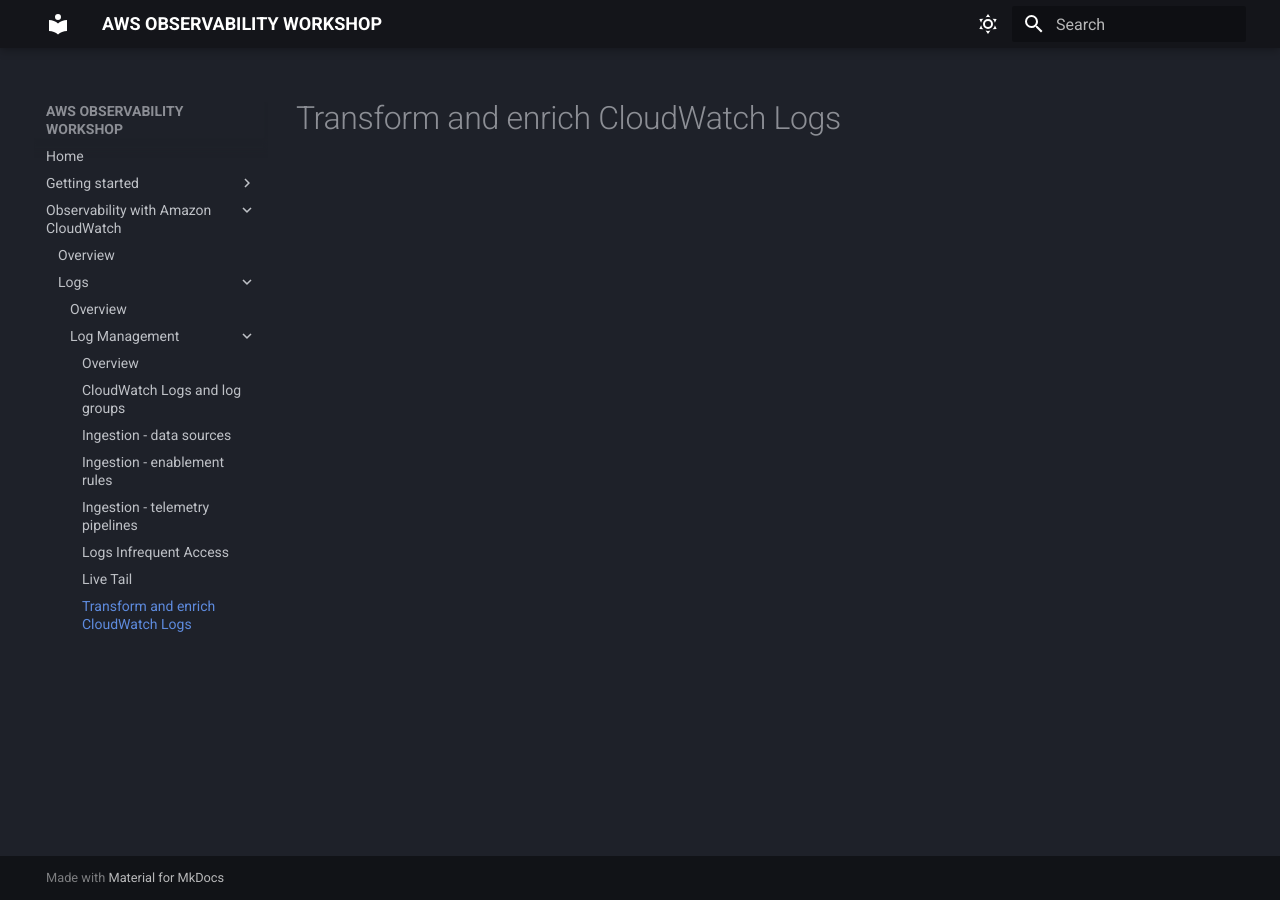
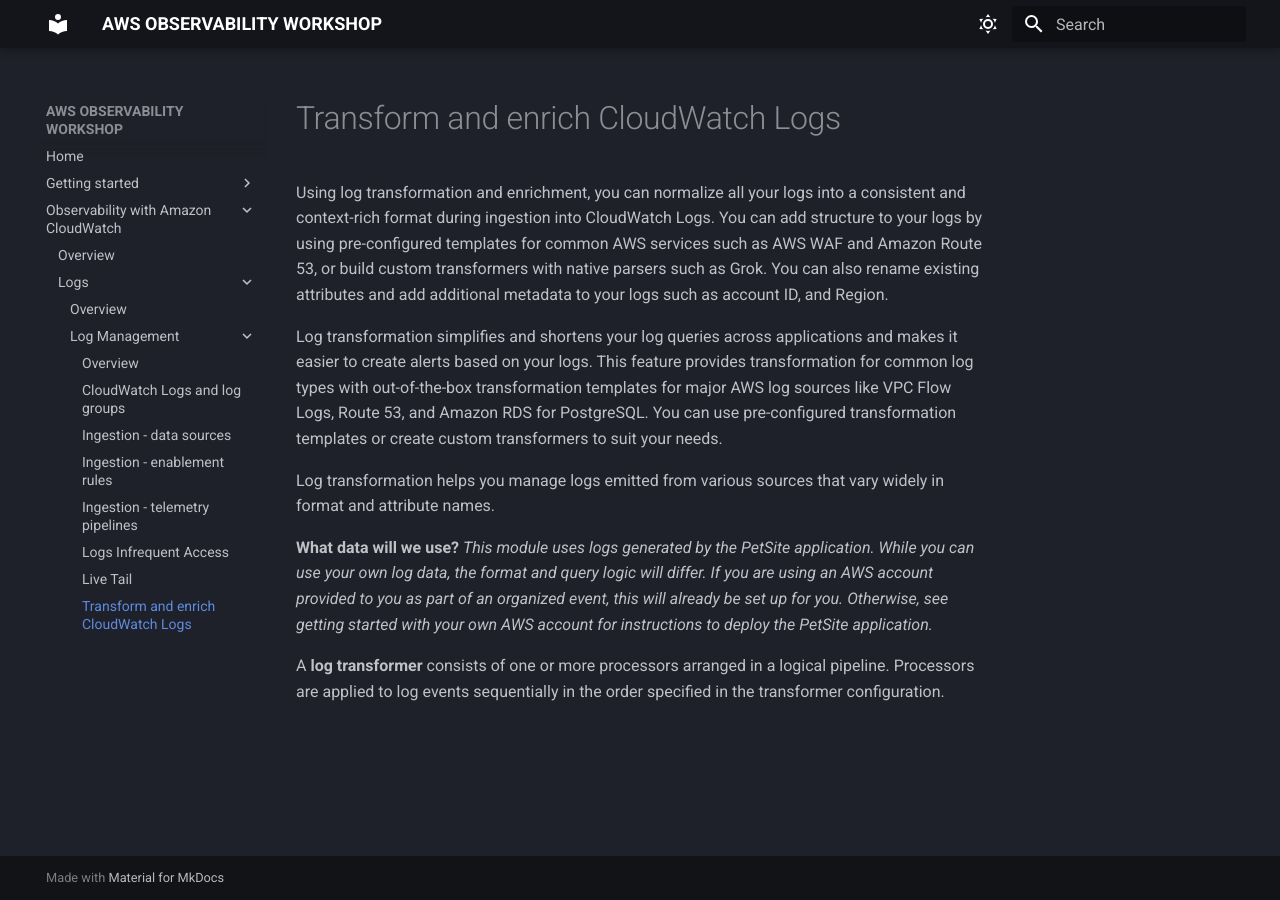
Before and after one commit to PRappalini/AWS-OBSERVABILITY-WORKSHOP, an MkDocs documentation site: the page built from docs/14-transform_and_enrich_cloudwatch_logs.md, in a window 1280 px wide. Built offline with MkDocs 1.6.1 and Material for MkDocs 9.7.7, drawn with Linux system fonts in a browser that asks for light colours.

Commit message:
Update 14-transform_and_enrich_cloudwatch_logs.md

```diff
--- a/docs/14-transform_and_enrich_cloudwatch_logs.md
+++ b/docs/14-transform_and_enrich_cloudwatch_logs.md
@@ -1,2 +1,12 @@
 
 # Transform and enrich CloudWatch Logs
+
+Using log transformation and enrichment, you can normalize all your logs into a consistent and context-rich format during ingestion into CloudWatch Logs. You can add structure to your logs by using pre-configured templates for common AWS services such as AWS WAF and Amazon Route 53, or build custom transformers with native parsers such as Grok. You can also rename existing attributes and add additional metadata to your logs such as account ID, and Region.
+
+Log transformation simplifies and shortens your log queries across applications and makes it easier to create alerts based on your logs. This feature provides transformation for common log types with out-of-the-box transformation templates for major AWS log sources like VPC Flow Logs, Route 53, and Amazon RDS for PostgreSQL. You can use pre-configured transformation templates or create custom transformers to suit your needs.
+
+Log transformation helps you manage logs emitted from various sources that vary widely in format and attribute names.
+
+**What data will we use?** *This module uses logs generated by the PetSite application. While you can use your own log data, the format and query logic will differ. If you are using an AWS account provided to you as part of an organized event, this will already be set up for you. Otherwise, see getting started with your own AWS account for instructions to deploy the PetSite application.*
+
+A **log transformer** consists of one or more processors arranged in a logical pipeline. Processors are applied to log events sequentially in the order specified in the transformer configuration.
```
